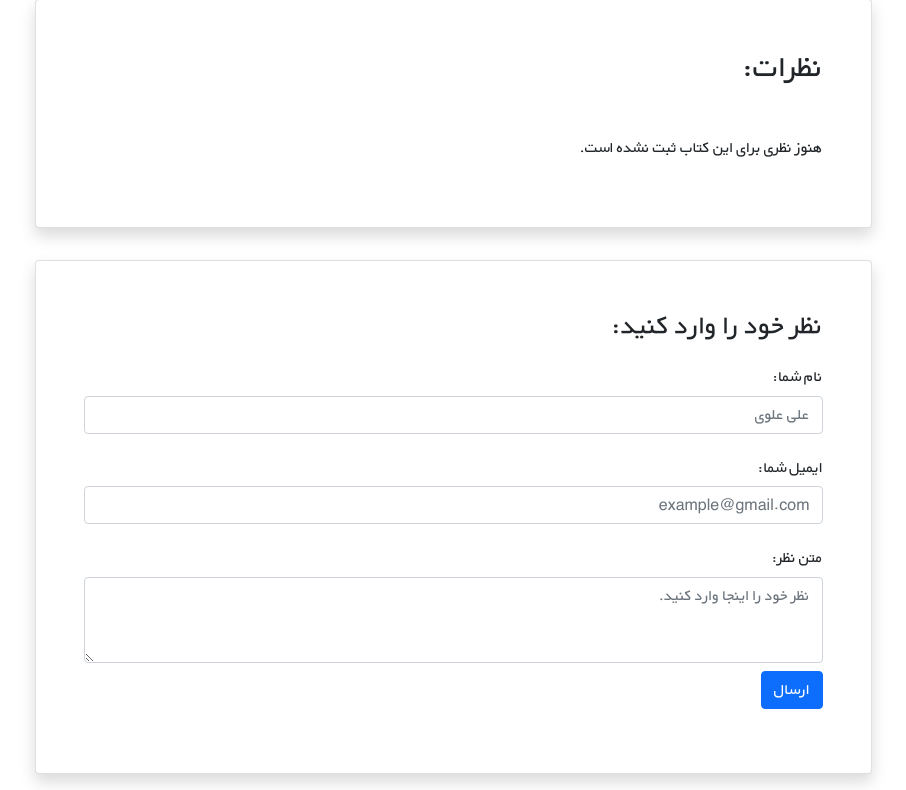
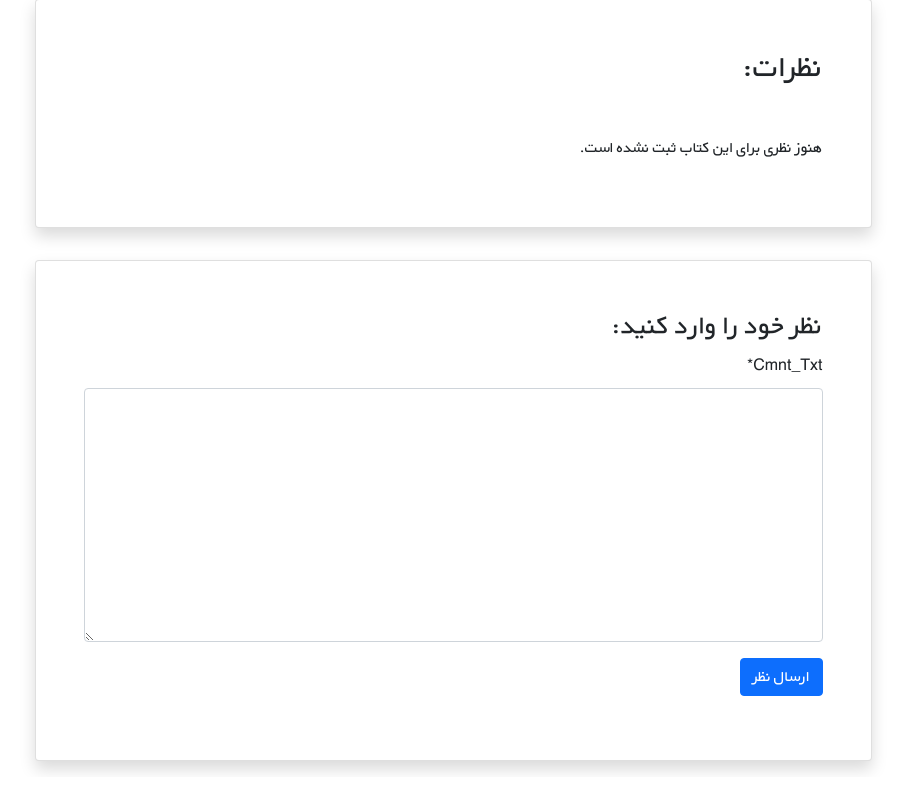
Before and after one commit to sabermodirian/bookstore, a Django app: template books/templates/books/book_details.html in a window 1280 px wide. Shown: the part 447-1237 px from the top of the page, without its empty margins (187-1093 px from the left). Run offline with Django 5.2, Linux system fonts and the light colour scheme; the template is opened without the code that fills it: values that come from a table or form of the project are taken from there, others are empty; some libraries are stand-ins or nearby versions.

Commit message:
52)پیاده سازی بخش نظرات (کامنتهای) هر کتاب در book_details.html

```diff
--- /dev/null
+++ b/books/forms.py
@@ -0,0 +1,12 @@
+from django import forms
+
+from books.models import Comment
+
+
+class CommentForm(forms.ModelForm):
+    class Meta:
+	    model = Comment
+	    fields = ['text']
+
+
+#
--- a/books/templates/books/book_details.html
+++ b/books/templates/books/book_details.html
@@ -1,6 +1,6 @@
 {% extends '_base.html' %}
 {% load book_tags %}
-
+{% load crispy_forms_tags %}
 {% block page_title %}
     جزئیات کتاب   {{ book.title }}
 {% endblock %}
@@ -79,20 +79,9 @@
                 <div class="card shadow my-3 p-5 w-sm-75 w-100">
                     <h3>نظر خود را وارد کنید:</h3>
                     <form method="POST">
-                        <div class="form-group py-2">
-                            <label class="py-1" for="author_name">نام شما:</label>
-                            <input type="text" class="form-control" placeholder="علی علوی" name="author_name">
-                        </div>
-                        <div class="form-group py-2">
-                            <label class="py-1" for="email">ایمیل شما:</label>
-                            <input type="email" class="form-control" placeholder="example@gmail.com" name="email">
-                        </div>
-                        <div class="form-group py-2">
-                            <label class="py-1" for="comment_text">متن نظر:</label>
-                            <textarea class="form-control" name="text" rows="3"
-                                      placeholder="نظر خود را اینجا وارد کنید."></textarea>
-                        </div>
-                        <button type="submit" class="btn btn-primary">ارسال</button>
+                        {% csrf_token %}
+                        {{ comment_form|crispy }}
+                        <button type="submit" class="btn btn-primary mt3-3">ارسال نظر</button>
                     </form>
                 </div>
             </div>
```
Also changed, not shown: books/views.py (+14 -0 lines).
